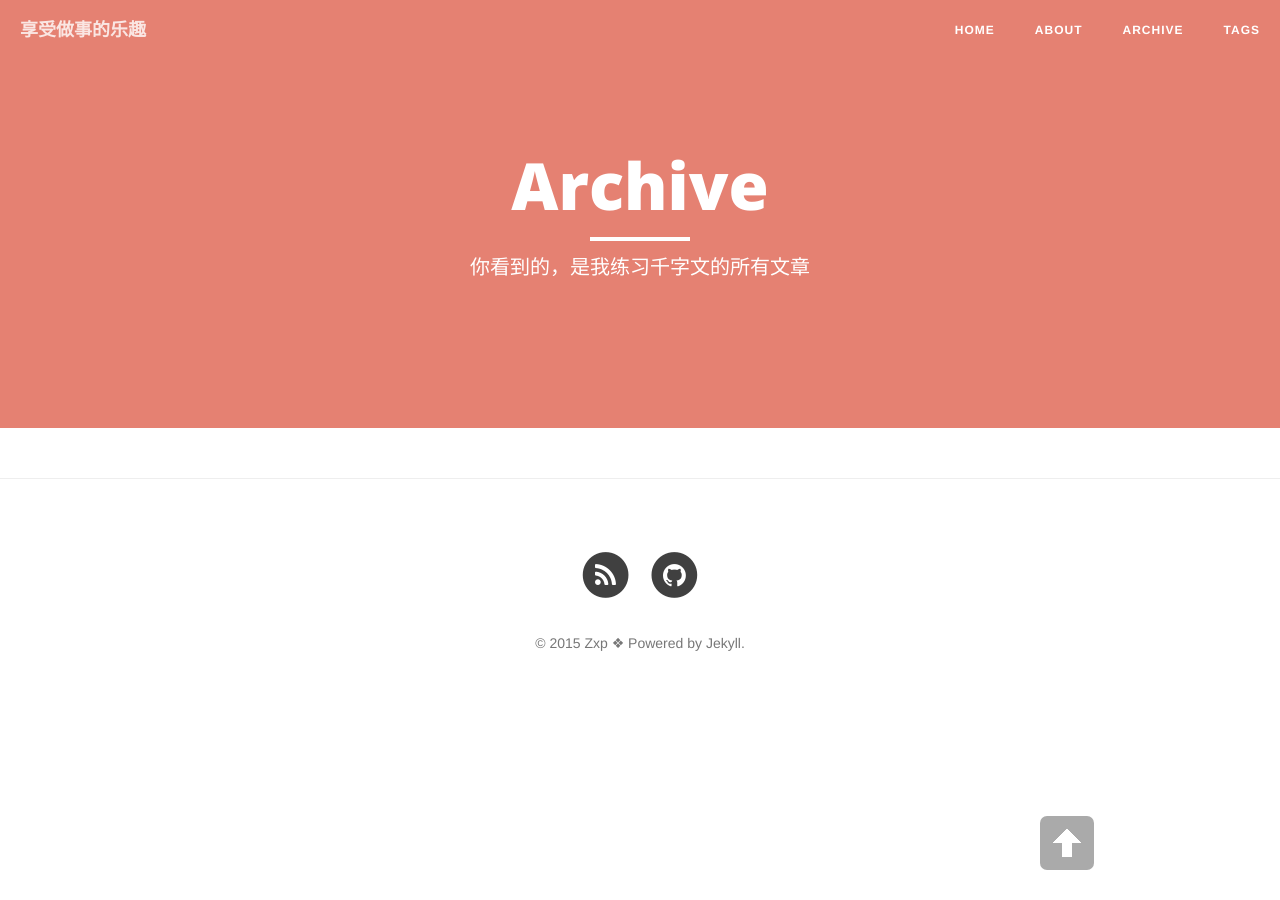
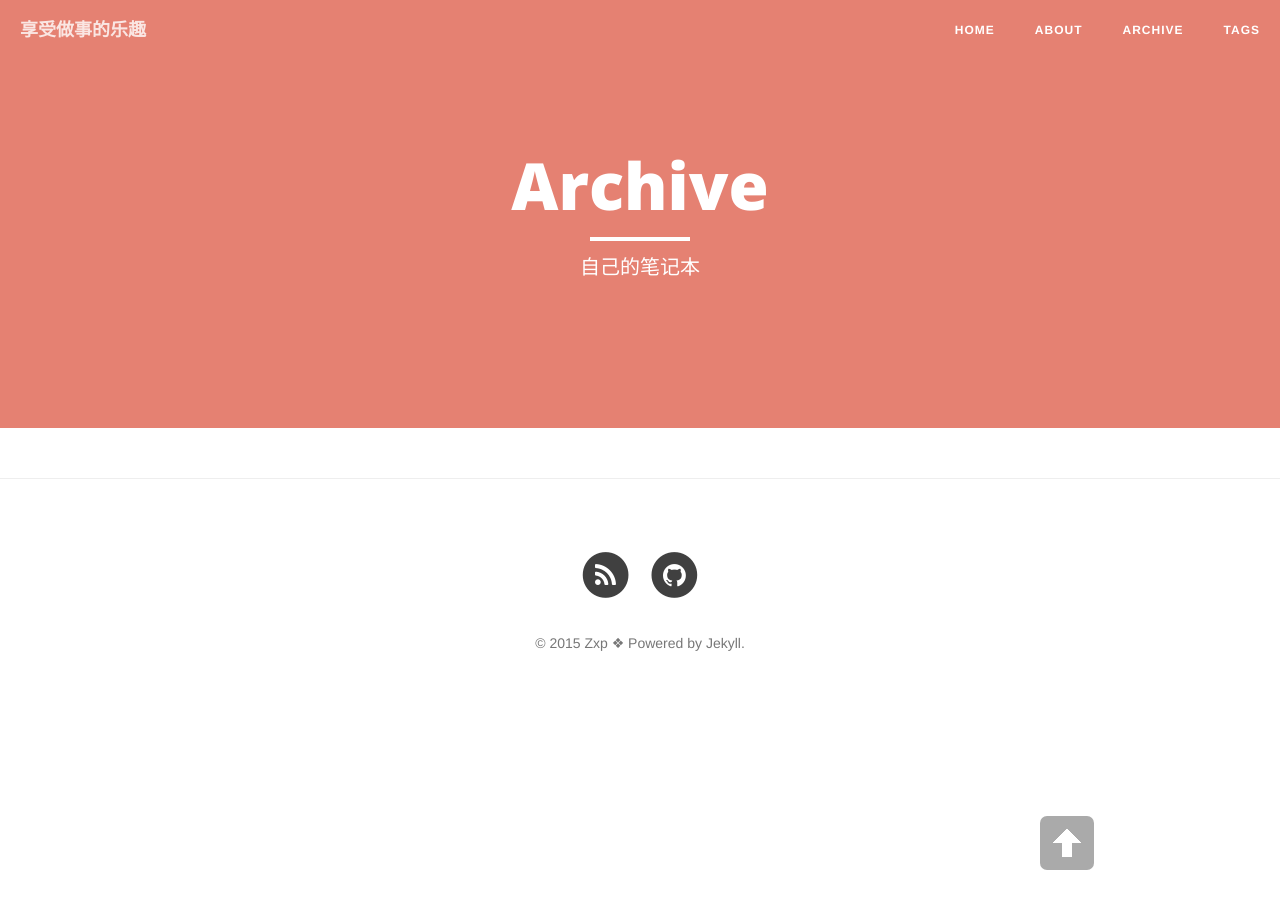
Before and after one commit to HandsomeBall/HandsomeBall.github.io, a Jekyll site: the page built from archive.md, in a window 1280 px wide. Built offline with Jekyll 4.4.1, drawn with Linux system fonts in a browser that asks for light colours; nearby versions of some CDN libraries.

Commit message:
修改了文章描述

```diff
--- a/archive.md
+++ b/archive.md
@@ -1,7 +1,7 @@
 ---
 layout: page
 title: "Archive"
-description: "你看到的，是我练习千字文的所有文章"
+description: "自己的笔记本"
 header-img: "img/orange.jpg"
 ---
 
```
